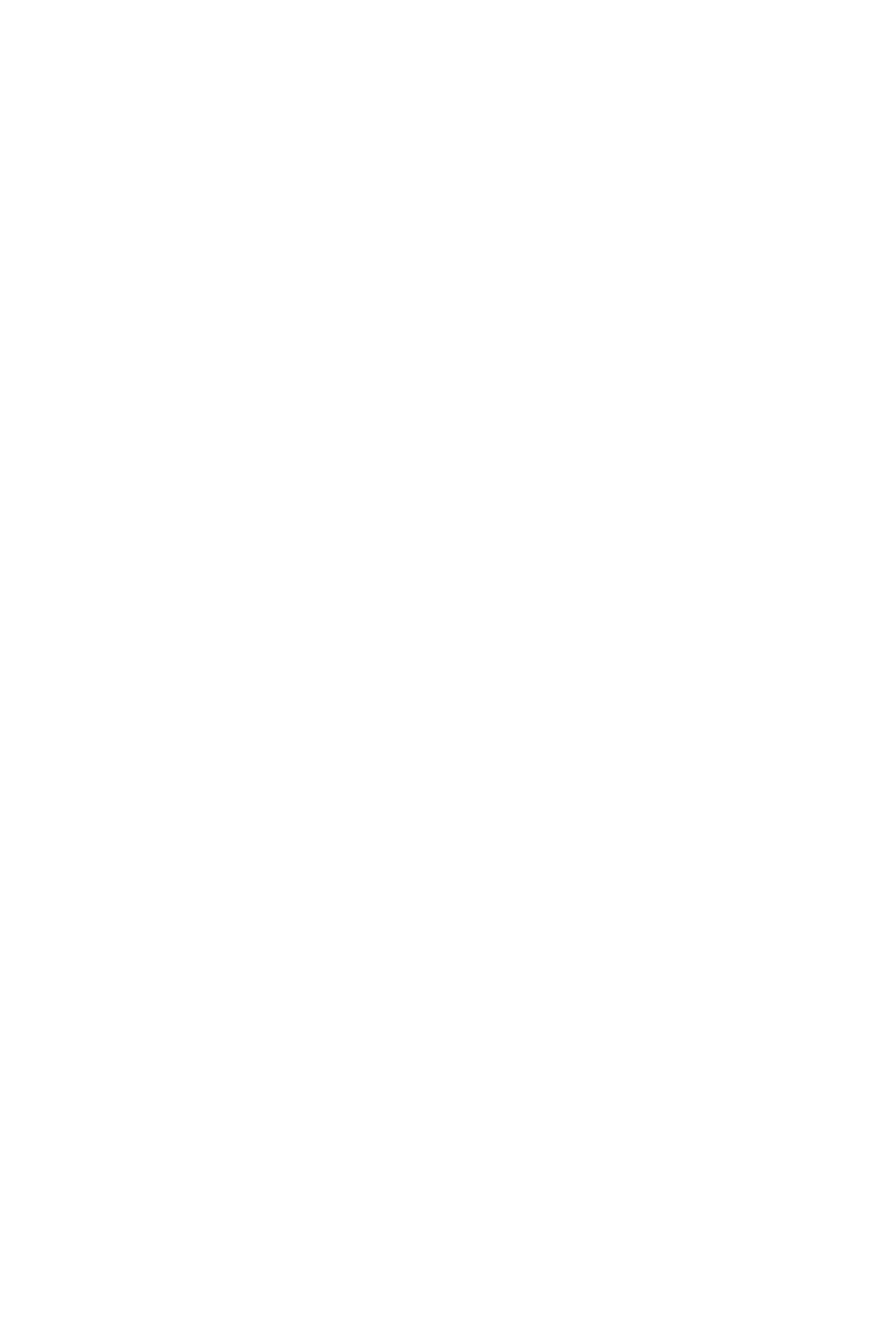
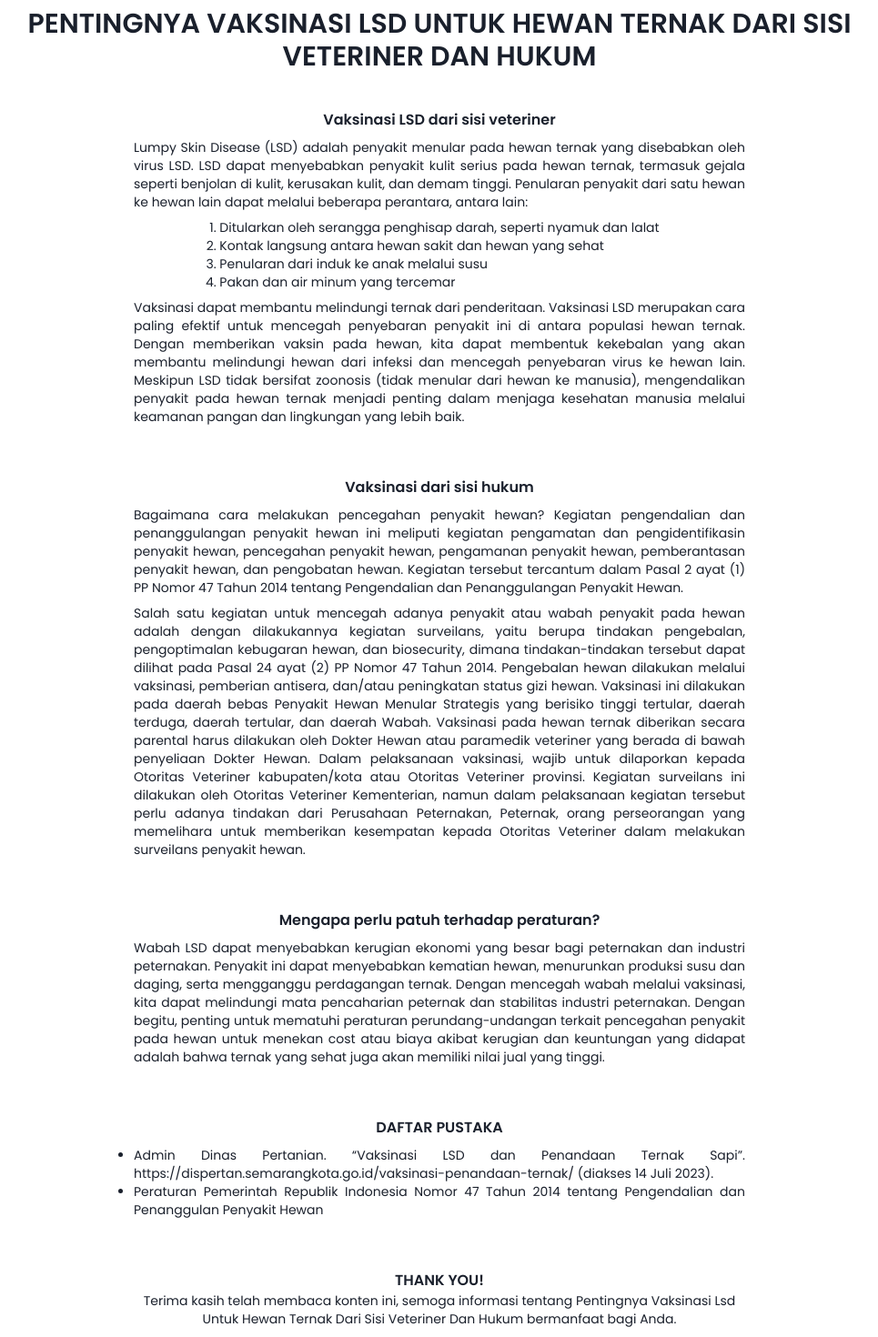
Before and after one commit to mhmd-arif/ngepringan, a React (Vite) app in the folder client/: page /edukasi/vaksinasilsd in a window 1280 px wide. Before the commit this address had no page. Shown: the part 120-1590 px from the top of the page at 91% size, without its empty margins (157-1122 px from the left). Before the commit the page ends 800 px from the top, so only its background shows below. Built offline with nearby package versions, Linux system fonts and the light colour scheme.

Commit message:
vaksin lsd

```diff
--- a/client/src/App.jsx
+++ b/client/src/App.jsx
@@ -5,6 +5,7 @@ import Education from "./pages/Education";
 import EduEcoBrick from "./pages/blog/EduEcoBrick";
 import EduPertanianMikro from "./pages/blog/EduPertanianMikro";
 import EduPotTanaman from "./pages/blog/EduPotTanaman";
+import EduVaksinLsd from "./pages/blog/EduVaksinLsd";
 import ActKWT from "./pages/blog/ActKWT";
 import ActBKL from "./pages/blog/ActBKL";
 import ActBKR from "./pages/blog/ActBKR";
@@ -21,6 +22,7 @@ function App() {
       <Route path="/edukasi/ecobrick" element={<EduEcoBrick />} />
       <Route path="/edukasi/pottanamanhias" element={<EduPotTanaman />} />
       <Route path="/edukasi/pertanianmikro" element={<EduPertanianMikro />} />
+      <Route path="/edukasi/vaksinasilsd" element={<EduVaksinLsd />} />
       <Route path="/kegiatan/kwt" element={<ActKWT />} />
       <Route path="/kegiatan/bkl" element={<ActBKL />} />
       <Route path="/kegiatan/bkr" element={<ActBKR />} />
--- /dev/null
+++ b/client/src/pages/blog/EduVaksinLsd.jsx
@@ -0,0 +1,144 @@
+import { useNavigate } from "react-router-dom";
+import {
+  eco1,
+  eco2,
+  eco3,
+  eco4,
+  eco6,
+  botol,
+  sampah,
+  gunting,
+  tongkat,
+} from "../../assets/image";
+import { kwt1, kwt2, kwt3, kwt4, kwt5, kwt6 } from "../../assets/imgActivity";
+import Navbar from "../../components/Navbar";
+import Footer from "../../components/Footer";
+
+const EduVaksinLsd = () => {
+  return (
+    <>
+      <Navbar />
+      <div
+        id="Body"
+        className=" w-full flex flex-col container mx-auto px-6 font-poppins items-center lg:text-center lg:mt-32 mt-24  font-bold max-w-5xl"
+      >
+        <h1 className="lg:text-3xl text-3xl mb-10 text-center">
+          PENTINGNYA VAKSINASI LSD UNTUK HEWAN TERNAK DARI SISI VETERINER DAN
+          HUKUM
+        </h1>
+        <div className="max-w-4xl flex flex-col gap-14">
+          <div className="flex flex-col gap-2 items-center">
+            <h2>Vaksinasi LSD dari sisi veteriner</h2>
+            <p className=" text-sm font-medium max-w-2xl text-justify">
+              Lumpy Skin Disease (LSD) adalah penyakit menular pada hewan ternak
+              yang disebabkan oleh virus LSD. LSD dapat menyebabkan penyakit
+              kulit serius pada hewan ternak, termasuk gejala seperti benjolan
+              di kulit, kerusakan kulit, dan demam tinggi. Penularan penyakit
+              dari satu hewan ke hewan lain dapat melalui beberapa perantara,
+              antara lain:
+            </p>
+            <ol class="list-decimal text-sm font-medium max-w-2xl text-justify">
+              <li>
+                Ditularkan oleh serangga penghisap darah, seperti nyamuk dan
+                lalat
+              </li>
+              <li>Kontak langsung antara hewan sakit dan hewan yang sehat</li>
+              <li>Penularan dari induk ke anak melalui susu</li>
+              <li>Pakan dan air minum yang tercemar</li>
+            </ol>
+            <p className=" text-sm font-medium max-w-2xl text-justify">
+              Vaksinasi dapat membantu melindungi ternak dari penderitaan.
+              Vaksinasi LSD merupakan cara paling efektif untuk mencegah
+              penyebaran penyakit ini di antara populasi hewan ternak. Dengan
+              memberikan vaksin pada hewan, kita dapat membentuk kekebalan yang
+              akan membantu melindungi hewan dari infeksi dan mencegah
+              penyebaran virus ke hewan lain. Meskipun LSD tidak bersifat
+              zoonosis (tidak menular dari hewan ke manusia), mengendalikan
+              penyakit pada hewan ternak menjadi penting dalam menjaga kesehatan
+              manusia melalui keamanan pangan dan lingkungan yang lebih baik.
+            </p>
+          </div>
+
+          <div className="flex flex-col gap-2 items-center">
+            <h2>Vaksinasi dari sisi hukum</h2>
+            <p className=" text-sm font-medium max-w-2xl text-justify">
+              Bagaimana cara melakukan pencegahan penyakit hewan? Kegiatan
+              pengendalian dan penanggulangan penyakit hewan ini meliputi
+              kegiatan pengamatan dan pengidentifikasin penyakit hewan,
+              pencegahan penyakit hewan, pengamanan penyakit hewan,
+              pemberantasan penyakit hewan, dan pengobatan hewan. Kegiatan
+              tersebut tercantum dalam Pasal 2 ayat (1) PP Nomor 47 Tahun 2014
+              tentang Pengendalian dan Penanggulangan Penyakit Hewan.
+            </p>
+            <p className=" text-sm font-medium max-w-2xl text-justify">
+              Salah satu kegiatan untuk mencegah adanya penyakit atau wabah
+              penyakit pada hewan adalah dengan dilakukannya kegiatan
+              surveilans, yaitu berupa tindakan pengebalan, pengoptimalan
+              kebugaran hewan, dan biosecurity, dimana tindakan-tindakan
+              tersebut dapat dilihat pada Pasal 24 ayat (2) PP Nomor 47 Tahun
+              2014. Pengebalan hewan dilakukan melalui vaksinasi, pemberian
+              antisera, dan/atau peningkatan status gizi hewan. Vaksinasi ini
+              dilakukan pada daerah bebas Penyakit Hewan Menular Strategis yang
+              berisiko tinggi tertular, daerah terduga, daerah tertular, dan
+              daerah Wabah. Vaksinasi pada hewan ternak diberikan secara
+              parental harus dilakukan oleh Dokter Hewan atau paramedik
+              veteriner yang berada di bawah penyeliaan Dokter Hewan. Dalam
+              pelaksanaan vaksinasi, wajib untuk dilaporkan kepada Otoritas
+              Veteriner kabupaten/kota atau Otoritas Veteriner provinsi.
+              Kegiatan surveilans ini dilakukan oleh Otoritas Veteriner
+              Kementerian, namun dalam pelaksanaan kegiatan tersebut perlu
+              adanya tindakan dari Perusahaan Peternakan, Peternak, orang
+              perseorangan yang memelihara untuk memberikan kesempatan kepada
+              Otoritas Veteriner dalam melakukan surveilans penyakit hewan.
+            </p>
+          </div>
+
+          <div className="flex flex-col gap-2 items-center">
+            <h2>Mengapa perlu patuh terhadap peraturan?</h2>
+            <p className=" text-sm font-medium max-w-2xl text-justify">
+              Wabah LSD dapat menyebabkan kerugian ekonomi yang besar bagi
+              peternakan dan industri peternakan. Penyakit ini dapat menyebabkan
+              kematian hewan, menurunkan produksi susu dan daging, serta
+              mengganggu perdagangan ternak. Dengan mencegah wabah melalui
+              vaksinasi, kita dapat melindungi mata pencaharian peternak dan
+              stabilitas industri peternakan. Dengan begitu, penting untuk
+              mematuhi peraturan perundang-undangan terkait pencegahan penyakit
+              pada hewan untuk menekan cost atau biaya akibat kerugian dan
+              keuntungan yang didapat adalah bahwa ternak yang sehat juga akan
+              memiliki nilai jual yang tinggi.
+            </p>
+          </div>
+
+          <div className="flex flex-col gap-2 items-center">
+            <h2>DAFTAR PUSTAKA</h2>
+            <ul class="list-disc text-sm font-medium max-w-2xl text-justify">
+              <li>
+                Admin Dinas Pertanian. “Vaksinasi LSD dan Penandaan Ternak
+                Sapi”.
+                https://dispertan.semarangkota.go.id/vaksinasi-penandaan-ternak/
+                (diakses 14 Juli 2023).
+              </li>
+              <li>
+                Peraturan Pemerintah Republik Indonesia Nomor 47 Tahun 2014
+                tentang Pengendalian dan Penanggulan Penyakit Hewan
+              </li>
+            </ul>
+          </div>
+
+          <div className="w-full flex flex-col items-center">
+            <h2>THANK YOU!</h2>
+            <div className="text-sm font-medium max-w-2xl text-center ">
+              Terima kasih telah membaca konten ini, semoga informasi tentang
+              Pentingnya Vaksinasi Lsd Untuk Hewan Ternak Dari Sisi Veteriner
+              Dan Hukum bermanfaat bagi Anda.
+            </div>
+          </div>
+        </div>
+      </div>
+
+      <Footer />
+    </>
+  );
+};
+
+export default EduVaksinLsd;
```
